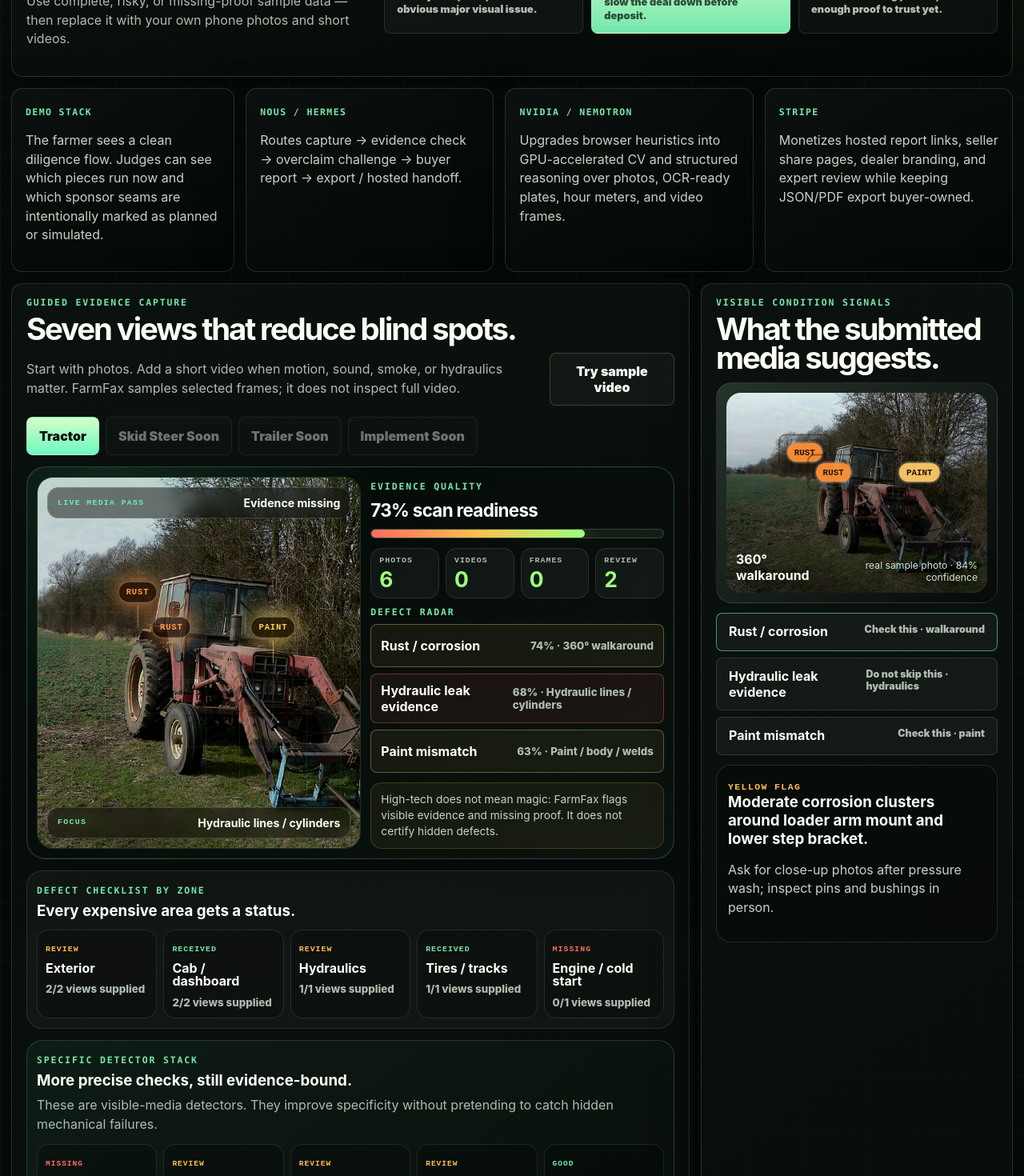
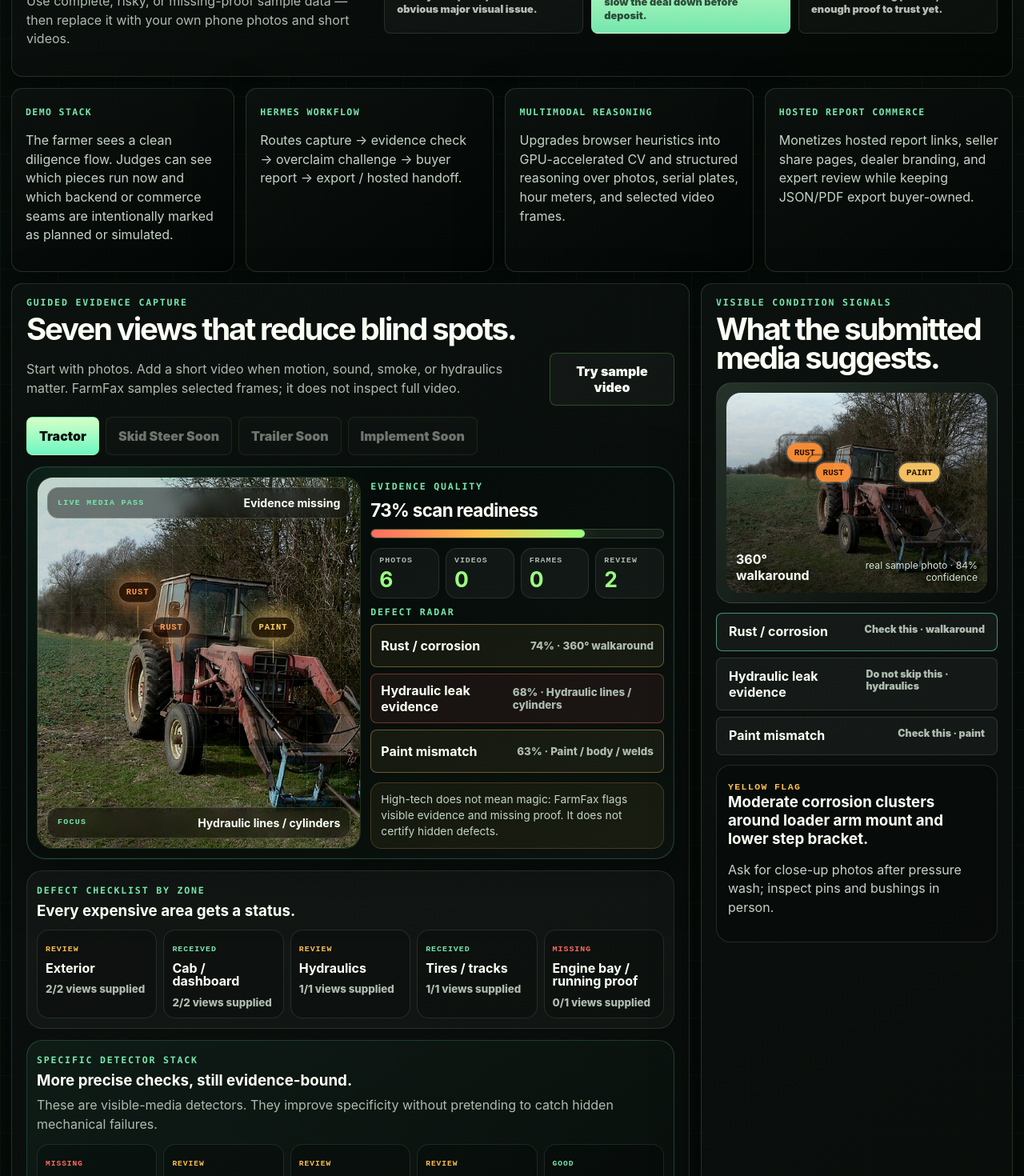
Before and after one commit to primetimeindy/farmfax, a React (Vite) app: page / in a window 1280 px wide. Shown: the part 960-2430 px from the top of the page at 80% size. Built offline with nearby package versions, Linux system fonts and the light colour scheme; no server answers.

Commit message:
feat: add market and repair context

```diff
--- a/src/App.tsx
+++ b/src/App.tsx
@@ -161,7 +161,8 @@
   missing_evidence: string[]
   open_record_commitment: string
   integration_stack: string[]
-  sponsor_integrations: Array<{ sponsor: string; role: string; demo_status: 'working demo' | 'planned backend seam' | 'simulated commerce seam'; proof: string }>
+  market_context_stats: Array<{ label: string; value: string; source: string }>
+  system_integrations: Array<{ name: string; role: string; status: 'working demo' | 'planned backend seam' | 'simulated commerce seam'; proof: string }>
 }
 
 const PUBLIC_DEMO_URL = 'https://primetimeindy.github.io/farmfax-demo/'
@@ -193,23 +194,30 @@
 
 const architectureStack = [
   {
-    name: 'Nous / Hermes',
-    role: 'Hermes-powered physical-world workflow orchestration',
+    name: 'Hermes workflow',
+    role: 'Physical-world workflow orchestration',
     status: 'planned backend seam' as const,
     line: 'Routes capture → evidence check → overclaim challenge → buyer report → export / hosted handoff.',
   },
   {
-    name: 'NVIDIA / Nemotron',
-    role: 'Multimodal inspection reasoning path',
+    name: 'Multimodal reasoning',
+    role: 'Photo, OCR-ready, and video-frame inspection path',
     status: 'planned backend seam' as const,
-    line: 'Upgrades browser heuristics into GPU-accelerated CV and structured reasoning over photos, OCR-ready plates, hour meters, and video frames.',
+    line: 'Upgrades browser heuristics into GPU-accelerated CV and structured reasoning over photos, serial plates, hour meters, and selected video frames.',
   },
   {
-    name: 'Stripe',
-    role: 'Paid trust infrastructure for equipment commerce',
+    name: 'Hosted report commerce',
+    role: 'Paid trust infrastructure for equipment transactions',
     status: 'simulated commerce seam' as const,
     line: 'Monetizes hosted report links, seller share pages, dealer branding, and expert review while keeping JSON/PDF export buyer-owned.',
   },
+]
+
+const marketContextStats = [
+  { label: 'Agricultural machinery market', value: '$193B in 2026', source: 'Mordor Intelligence agricultural machinery market estimate' },
+  { label: 'Tractors remain core', value: '35.9% of 2025 machinery value', source: 'Mordor Intelligence type-segment estimate' },
+  { label: 'Live resale marketplace proof', value: '8,192 agriculture listings', source: 'IronPlanet agriculture category snapshot, Jun 2026' },
+  { label: 'Repair access friction', value: '125 sensors in one combine', source: 'U.S. PIRG Deere in the Headlights' },
 ]
 
 function stateLabel(state: CaptureState) {
@@ -254,7 +262,7 @@
   if (slot.id === 'hours') return [{ label: 'Hour meter OCR confidence', value: analysis ? `${analysis.confidence}% OCR-ready` : 'pending', status: analysis && analysis.confidence < 80 ? 'review' : 'good', reason: 'Dashboard/hour proof should be readable enough to compare against records and visible wear.' }]
   if (slot.id === 'walkaround') return [{ label: 'Rust cluster map', value: analysis ? `${analysis.rustPct}% rust tone` : 'pending', status: analysis && analysis.rustPct > 8 ? 'review' : 'good', reason: 'Clusters rust/corrosion-like pixels around steps, mounts, panels, and loader areas.' }]
   if (slot.id === 'paint') return [{ label: 'Repaint / color mismatch', value: analysis ? `${analysis.paintVariance}/100 variance` : 'pending', status: analysis && analysis.paintVariance > 35 ? 'review' : 'good', reason: 'Color variance can suggest repaint, replaced panels, storm damage, or collision repair.' }]
-  if (slot.id === 'engine') return [{ label: 'Missing guard / safety components', value: 'requires engine/cold-start proof', status: 'review', reason: 'Engine bay/cold-start media lets a reviewer check covers, belts, guards, leaks, smoke context, and obvious safety omissions.' }]
+  if (slot.id === 'engine') return [{ label: 'Missing guard / safety components', value: 'requires engine/running-status proof', status: 'review', reason: 'Engine bay media plus an honest running/non-running note lets a reviewer check covers, belts, guards, leaks, and obvious safety omissions.' }]
   return []
 }
 
@@ -695,7 +703,7 @@
     { label: 'Cab / dashboard', ids: ['serial', 'hours'] as SlotId[] },
     { label: 'Hydraulics', ids: ['hydraulics'] as SlotId[] },
     { label: 'Tires / tracks', ids: ['tires'] as SlotId[] },
-    { label: 'Engine / cold start', ids: ['engine'] as SlotId[] },
+    { label: 'Engine bay / running proof', ids: ['engine'] as SlotId[] },
   ].map((zone) => {
     const zoneSlots = zone.ids.map((id) => slots.find((slot) => slot.id === id)).filter(Boolean) as CaptureSlot[]
     const status = zoneSlots.some((slot) => slot.state === 'missing') ? 'missing' : zoneSlots.some((slot) => slot.state === 'review') ? 'review' : 'received'
@@ -824,10 +832,11 @@
     missing_evidence: missing.map((slot) => slot.title),
     open_record_commitment: reportSeed.openRecordCommitment,
     integration_stack: architectureStack.map((item) => item.name),
-    sponsor_integrations: architectureStack.map((item) => ({
-      sponsor: item.name,
+    market_context_stats: marketContextStats,
+    system_integrations: architectureStack.map((item) => ({
+      name: item.name,
       role: item.role,
-      demo_status: item.status,
+      status: item.status,
       proof: item.line,
     })),
   }), [acceptedCount, analyzedSlots, beforeDepositChecklist, conditionScore, detectorModuleExports, detectorQuestions, findings, mechanicHandoffSummary, missing, moduleRiskSummary, photoSourceCount, reportSeed, sampledFrameCount, scenarioState.selectedScenarioId, riskSummary, videoSourceCount])
@@ -850,7 +859,8 @@
     module_risk_summary: report.module_risk_summary,
     seller_questions_from_detectors: report.seller_questions_from_detectors,
     proof_intelligence: report.proof_intelligence,
-    sponsor_integrations: report.sponsor_integrations,
+    market_context_stats: report.market_context_stats,
+    system_integrations: report.system_integrations,
     mechanic_handoff_summary: report.mechanic_handoff_summary,
     before_deposit_checklist: report.before_deposit_checklist,
     risk_summary: report.risk_summary.map((risk) => ({ id: risk.id, score: risk.score, level: risk.level, action: risk.buyerAction })),
@@ -875,8 +885,8 @@
     },
     {
       status: 'planned',
-      label: 'Nemotron evidence reasoning',
-      detail: 'Turns submitted evidence, OCR, missing proof, and findings into plain buyer questions.',
+      label: 'Multimodal evidence reasoning',
+      detail: 'Turns submitted evidence, OCR-ready proof, missing proof, and findings into plain buyer questions.',
     },
     {
       status: 'planned',
@@ -885,7 +895,7 @@
     },
     {
       status: 'simulated',
-      label: 'Stripe hosted report',
+      label: 'Hosted report checkout',
       detail: 'Payment screen only; free JSON/PDF export stays with the owner.',
     },
   ], [acceptedCount, analyzedSlots.length, missing.length, report.buyer_questions.length, report.risk_summary, reviewCount, videoSourceCount])
@@ -1203,7 +1213,7 @@
       </section>
 
       <section className="architecture-row architecture-stack" aria-label="demo architecture stack">
-        <div className="stack-heading panel"><span>Demo stack</span><p>The farmer sees a clean diligence flow. Judges can see which pieces run now and which sponsor seams are intentionally marked as planned or simulated.</p></div>
+        <div className="stack-heading panel"><span>Demo stack</span><p>The farmer sees a clean diligence flow. Judges can see which pieces run now and which backend or commerce seams are intentionally marked as planned or simulated.</p></div>
         {architectureStack.map((item) => (
           <article className="panel" key={item.name}>
             <span>{item.name}</span>
@@ -1711,7 +1721,7 @@
           <article data-qa="judge-proof-item"><b>Browser evidence pass</b><p>Photo heuristics and selected video-frame sampling run in the demo.</p></article>
           <article data-qa="judge-proof-item"><b>Buyer-owned export</b><p>JSON and PDF remain available before any paid hosted link.</p></article>
           <article data-qa="judge-proof-item"><b>Hermes orchestration seam</b><p>Capture → evidence check → report → export / hosted link is the planned route.</p></article>
-          <article data-qa="judge-proof-item"><b>Honest sponsor labels</b><p>Nemotron reasoning is planned, Stripe checkout is simulated, and unsupported claims are listed in JSON.</p></article>
+          <article data-qa="judge-proof-item"><b>Honest truth labels</b><p>Multimodal reasoning is planned, checkout is simulated, and unsupported claims are listed in JSON.</p></article>
         </div>
         <div className="defense-panel" data-qa="defense-panel">
           <article>
@@ -1734,26 +1744,38 @@
         </div>
       </section>
 
-      <section className="sponsor-integration-panel" data-qa="sponsor-integration-panel">
+      <section className="market-context-panel" data-qa="market-context-panel">
         <div className="trace-heading">
-          <span>Sponsor integration map</span>
-          <p>FarmFax wires the sponsor story into the product without pretending every seam is production-complete.</p>
-        </div>
-        <div className="sponsor-integration-grid">
-          {report.sponsor_integrations.map((item) => (
-            <article key={item.sponsor}>
-              <span>{item.demo_status}</span>
-              <b>{item.sponsor}</b>
-              <h3>{item.role}</h3>
-              <p>{item.proof}</p>
+          <span>Market context</span>
+          <p>Used farm equipment is a high-trust, high-dollar secondary market where repair access and missing proof change the buyer's risk.</p>
+        </div>
+        <div className="market-stat-grid">
+          {report.market_context_stats.map((item) => (
+            <article key={item.label}>
+              <span>{item.label}</span>
+              <b>{item.value}</b>
+              <p>{item.source}</p>
             </article>
           ))}
         </div>
-        <div className="truth-layer-callout">
-          <b>Honest sponsor rule</b>
-          <p>Hermes is the hackathon harness narrative. Nemotron is a planned reasoning backend. Stripe is the simulated paid hosted-report seam. The exported JSON carries the same sponsor_integrations map.</p>
-          <small>No Pi framing in the hackathon submission; Pi stays a separate local-coding experiment.</small>
-        </div>
+        <div className="repair-access-callout">
+          <b>Repair access problem</b>
+          <p>Modern equipment can be software-gated and dealer-dependent. The FTC found repair restrictions can include unavailable diagnostic software and limited parts access, while U.S. PIRG documents how sensor/controller networks and dealer delays can strand farmers during planting or harvest windows.</p>
+          <small>FarmFax does not solve right-to-repair. It gives buyers a portable evidence packet: running status, missing proof, visible condition, seller questions, and mechanic handoff before money changes hands.</small>
+        </div>
+        <details className="system-map-details">
+          <summary>Show system map</summary>
+          <div className="system-map-grid">
+            {report.system_integrations.map((item) => (
+              <article key={item.name}>
+                <span>{item.status}</span>
+                <b>{item.name}</b>
+                <h3>{item.role}</h3>
+                <p>{item.proof}</p>
+              </article>
+            ))}
+          </div>
+        </details>
       </section>
 
       <section className="source-trail" data-qa="workflow-trace">
@@ -1806,7 +1828,7 @@
                 }} />
               </label>
             </div>
-            <small>Evidence is stored in-browser for the demo. Production signs capture metadata before routing to Hermes/Nemotron.</small>
+            <small>Evidence is stored in-browser for the demo. Production signs capture metadata before routing to the Hermes workflow and multimodal reasoning layer.</small>
           </div>
         </div>
       )}
--- a/src/farmfax/scenarios.ts
+++ b/src/farmfax/scenarios.ts
@@ -208,9 +208,9 @@
     why: 'Paint mismatch can signal cosmetic repaint, repaired collision, or replacement panels.',
   },
   engine: {
-    title: 'Engine bay / cold start',
-    prompt: 'Capture engine bay plus 10s start video if available.',
-    why: 'Visual AI cannot certify internals, but can flag leaks, smoke context, and missing evidence.',
+    title: 'Engine bay / running proof',
+    prompt: 'Capture engine bay. If it does not run, say that plainly and capture belts, hoses, battery, leaks, guards, and obvious missing parts.',
+    why: 'A non-running tractor is still useful evidence: buyers need to know what is visible, what is missing, and what repair proof to request.',
   },
 }
 
```
Also changed, not shown: scripts/verify-demo.mjs (+10 -8 lines), src/App.css (+14 -7 lines).
